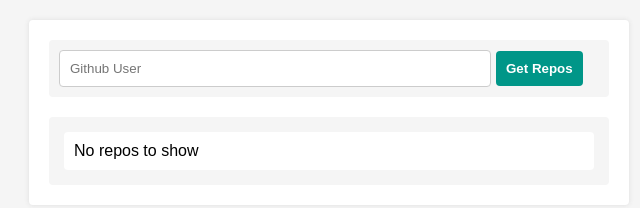
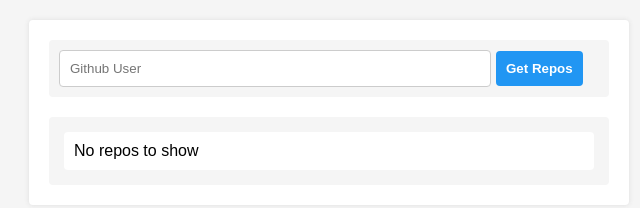
Before and after one commit to Ehabmoham/Fetch_Github_repos, a plain HTML site: page index.html in a window 1280 px wide. Shown: the whole page, without its empty margins (311-951 px from the left). Drawn offline with Linux system fonts and the light colour scheme.

Commit message:
Change color of Get Repos button

```diff
--- a/style.css
+++ b/style.css
@@ -44,7 +44,7 @@ body{
 }
 
 .app .header button{
-   background-color: #009688;
+   background-color: #2196f3;
    color: white;
    font-weight: bold;
    cursor: pointer;
```
